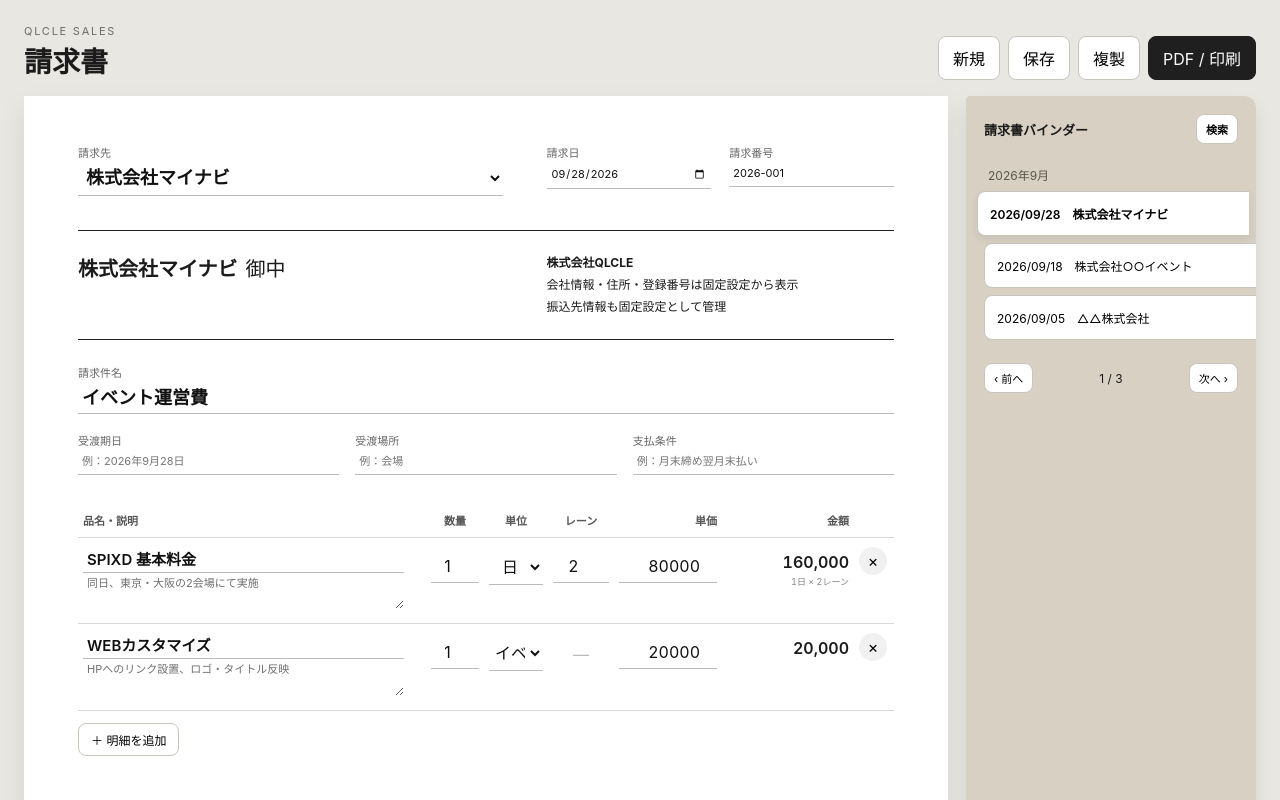
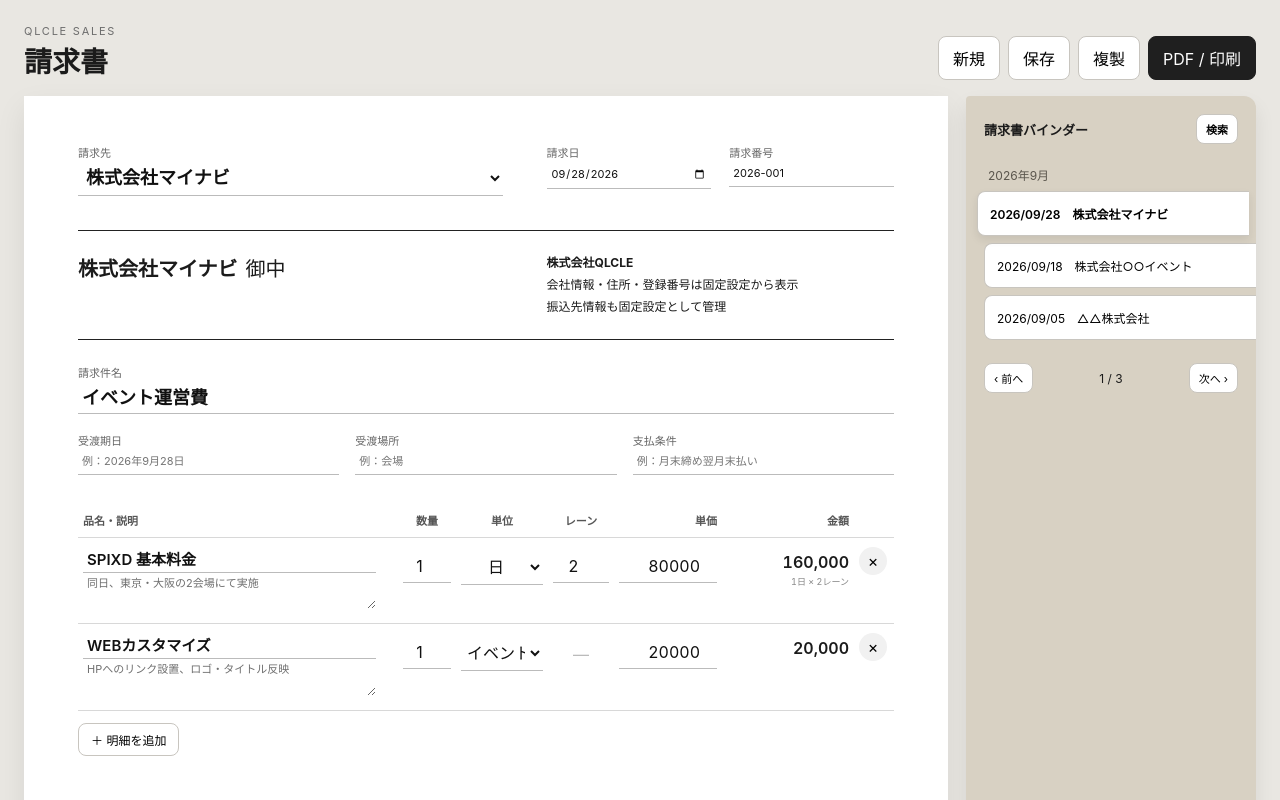
Before and after one commit to sterakawa/qlcle-sales, a Next.js app: page / in a window 1280 px wide. Shown: the top 800 px of the page. Built offline with nearby package versions, Linux system fonts and the light colour scheme.

Commit message:
Widen unit column and style discard action

```diff
--- a/app/globals.css
+++ b/app/globals.css
@@ -67,6 +67,12 @@ h1 {
   background: #1f1f1f;
   color: #fff;
   border-color: #1f1f1f;
+}
+
+.actions .danger {
+  color: #8b2f2f;
+  border-color: #d8bcbc;
+  background: #fffafa;
 }
 
 .workspace {
@@ -191,7 +197,7 @@ h1 {
 }
 
 .items .unitCol {
-  width: 64px;
+  width: 92px;
   text-align: center;
 }
 
```
